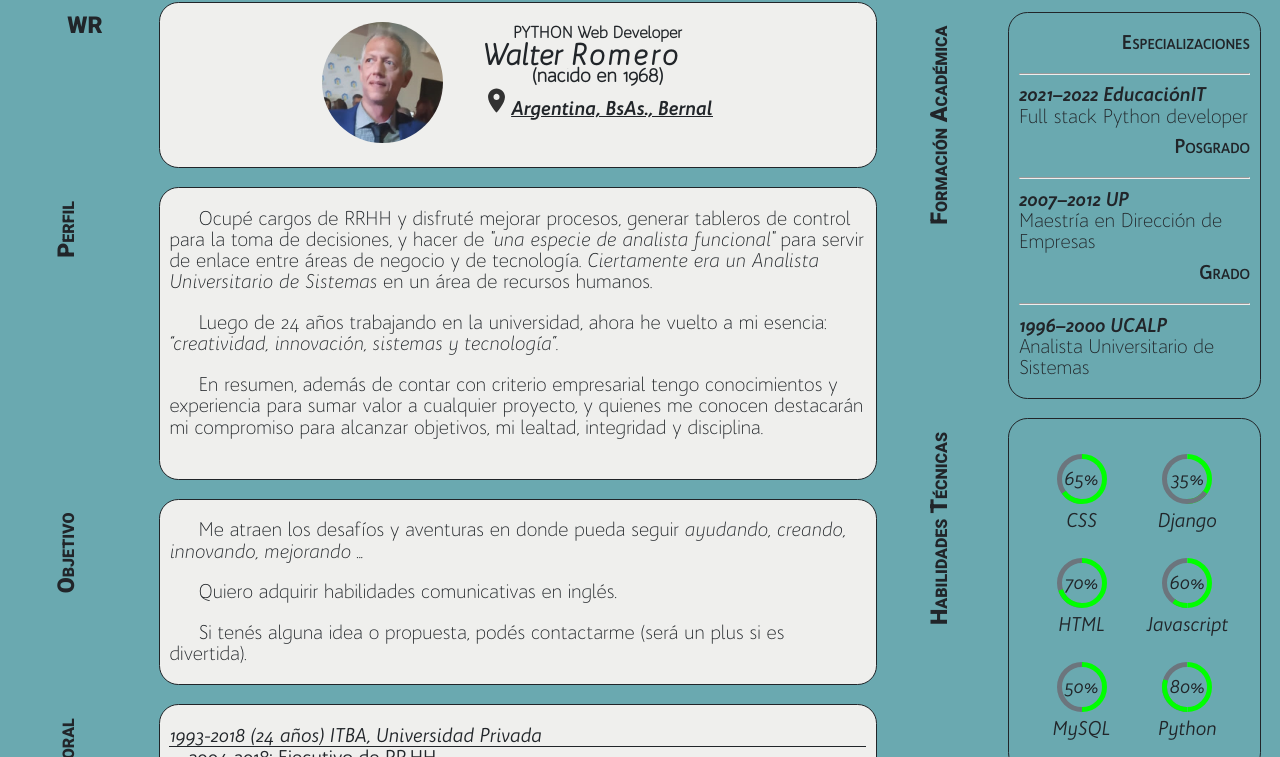
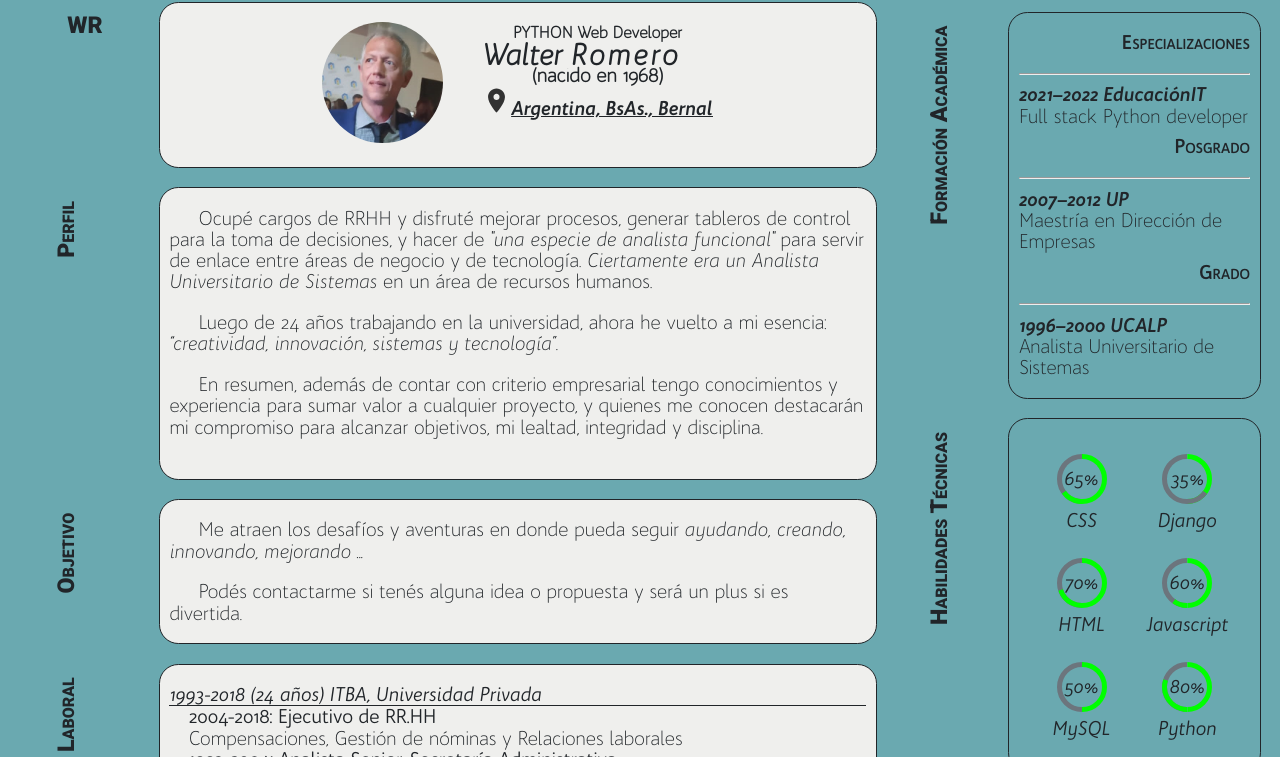
Before and after one commit to waldrom68/waldrom68.github.io, a plain HTML site: page index.html in a window 1280 px wide. Shown: the part 43-800 px from the top of the page. Drawn offline with Linux system fonts and the light colour scheme.

Commit message:
Eliminado del contenido el tema del idioma ingles

```diff
--- a/index.html
+++ b/index.html
@@ -1114,8 +1114,7 @@
                 </div>
                 <div class="detalle secondary">
                     <p>Me atraen los desafíos y aventuras en donde pueda seguir <em>ayudando, creando, innovando, mejorando ...</em></p>
-                    <p>Quiero adquirir habilidades comunicativas en inglés.</p>
-                    <p>Si tenés alguna idea o propuesta, podés contactarme (será un plus si es divertida).</p>
+                    <p>Podés contactarme si tenés alguna idea o propuesta y será un plus si es divertida.</p>
                     <!-- <div class="special"><hr></div> -->
                 </div>
             </section>
```
